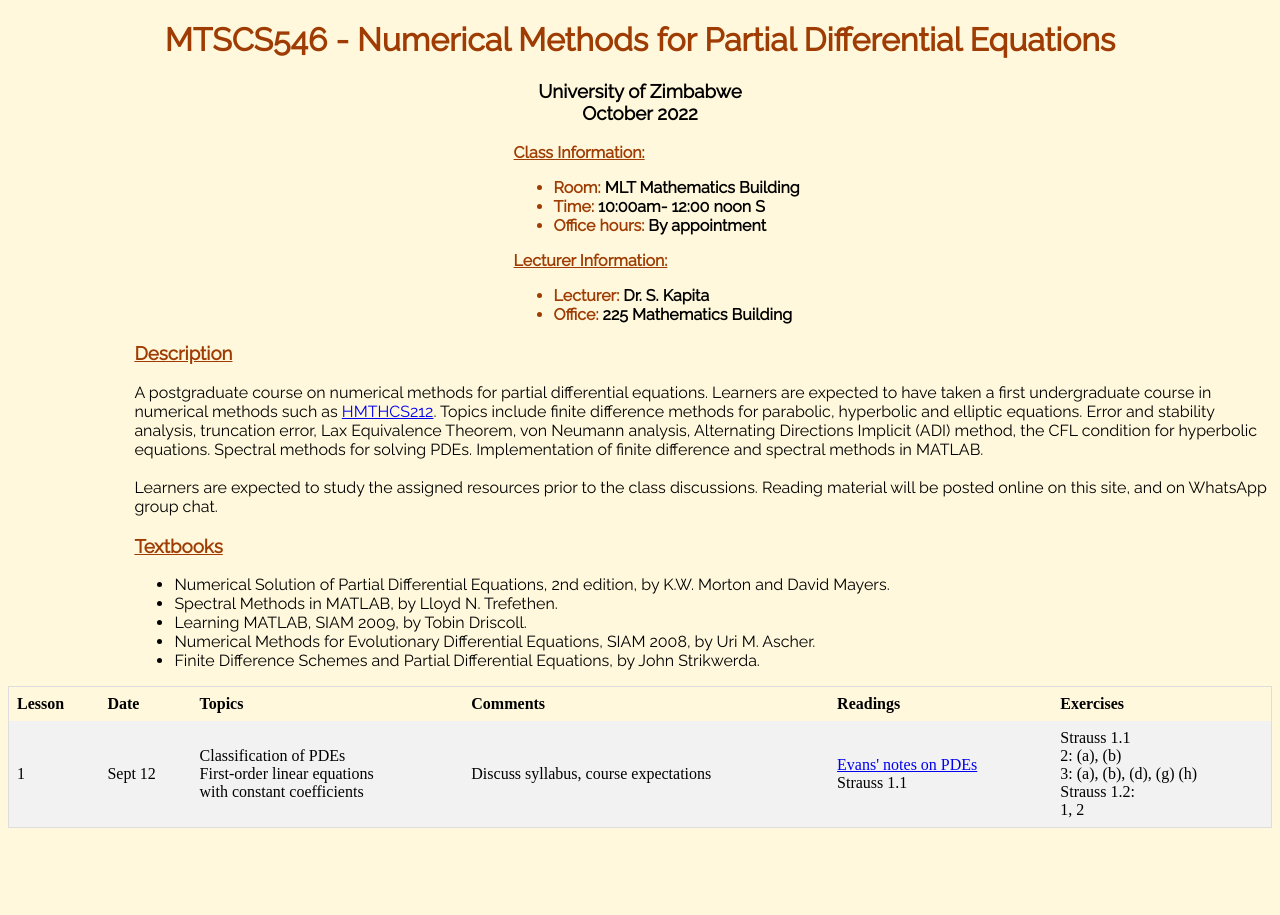
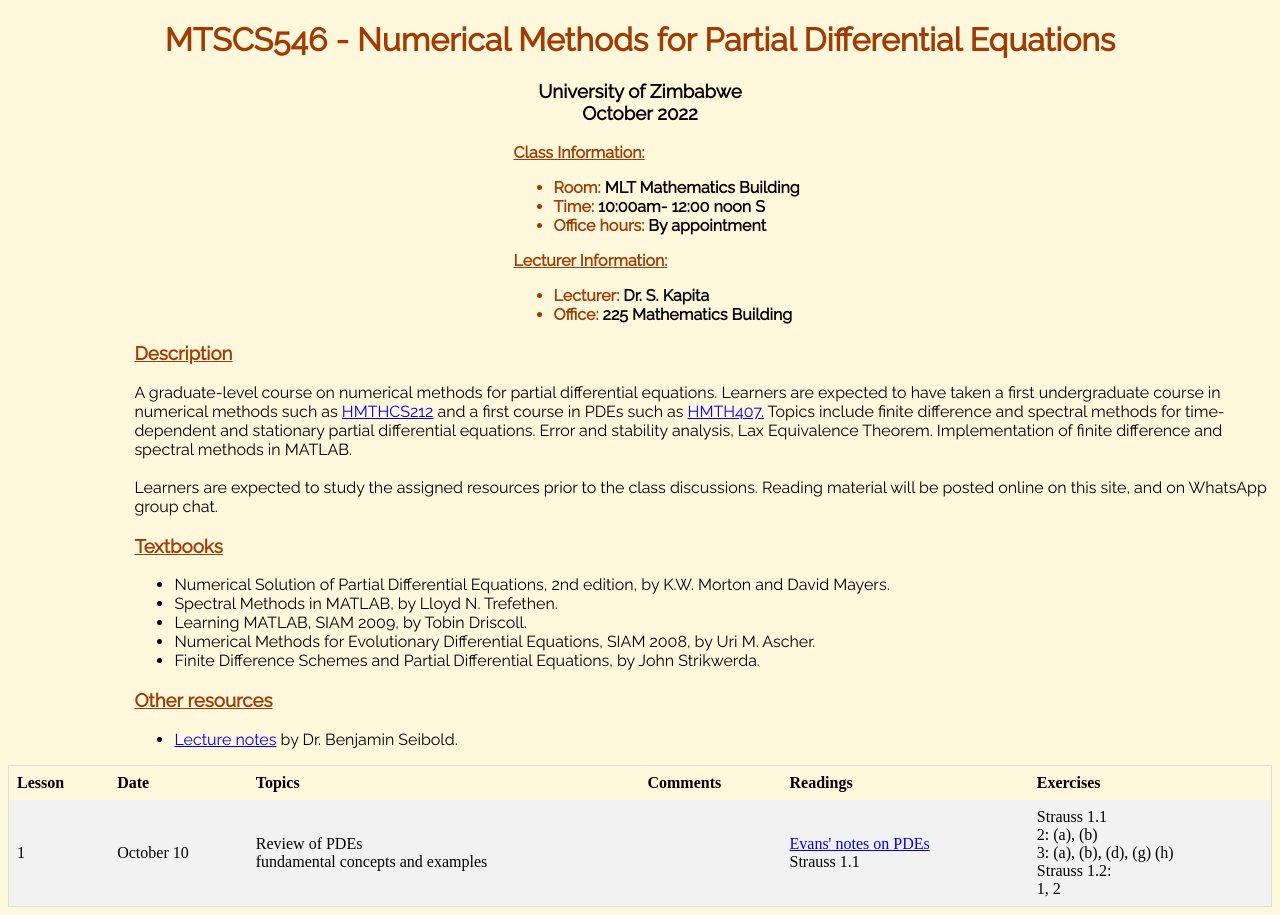
Before and after one commit to pericycle/teach-npde, a plain HTML site: page index.html in a window 1280 px wide. Before the commit the page ends 836 px from the top, so only its background shows below. Drawn offline with Linux system fonts and the light colour scheme.

Commit message:
Update index.html

```diff
--- a/index.html
+++ b/index.html
@@ -58,7 +58,7 @@
     <div class="description">
         <span class="description-header"><h3><u>Description</u></h3></span>
         <p class="description-text">
-            A postgraduate course on numerical methods for partial differential equations. Learners are expected to have taken a first undergraduate course in numerical methods such as <a href="pericycle.github.io/teach-na">HMTHCS212</a>. Topics include finite difference methods for parabolic, hyperbolic and elliptic equations. Error and stability analysis, truncation error, Lax Equivalence Theorem, von Neumann analysis, Alternating Directions Implicit (ADI) method, the CFL condition for hyperbolic equations. Spectral methods for solving PDEs. Implementation of finite difference and spectral methods in MATLAB.
+            A graduate-level course on numerical methods for partial differential equations. Learners are expected to have taken a first undergraduate course in numerical methods such as <a href="https://pericycle.github.io/teach-na">HMTHCS212</a> and a first course in PDEs such as <a href="https://pericycle.github.io/teach-pde">HMTH407.</a> Topics include finite difference and spectral methods for time-dependent and stationary partial differential equations. Error and stability analysis, Lax Equivalence Theorem. Implementation of finite difference and spectral methods in MATLAB.
           <br><br>
           Learners are expected to study the assigned resources prior to the class discussions. Reading material will be posted online on this site, and on WhatsApp group chat.
 
@@ -86,6 +86,14 @@
           </li>
         </ul>
     </div>
+  <div class="description">
+        <span class="description-header"><h3><u>Other resources</u></h3></span>
+   <ul>
+     <li>
+    <span><a href="https://ocw.mit.edu/courses/18-336-numerical-methods-for-partial-differential-equations-spring-2009/pages/lecture-notes/">Lecture notes</a> by Dr. Benjamin Seibold.</span>   </li>
+
+    </ul>
+  </div>
 
     <div style="overflow-x:auto;">
         <table>
@@ -99,12 +107,11 @@
             </tr>
             <tr>
                 <td>1</td>
-                <td>Sept 12</td>
-                <td>Classification of PDEs <br>
-                    First-order linear equations <br>
-                    with constant coefficients
+                <td>October 10</td>
+                <td>Review of PDEs <br>
+                    fundamental concepts and examples
                 </td>
-                <td>Discuss syllabus, course expectations</td>
+                <td> </td>
                 <td>
                     <a href="https://math.berkeley.edu/~evans/evans_pcam.pdf
                     ">Evans' notes on PDEs</a> <br>
```
